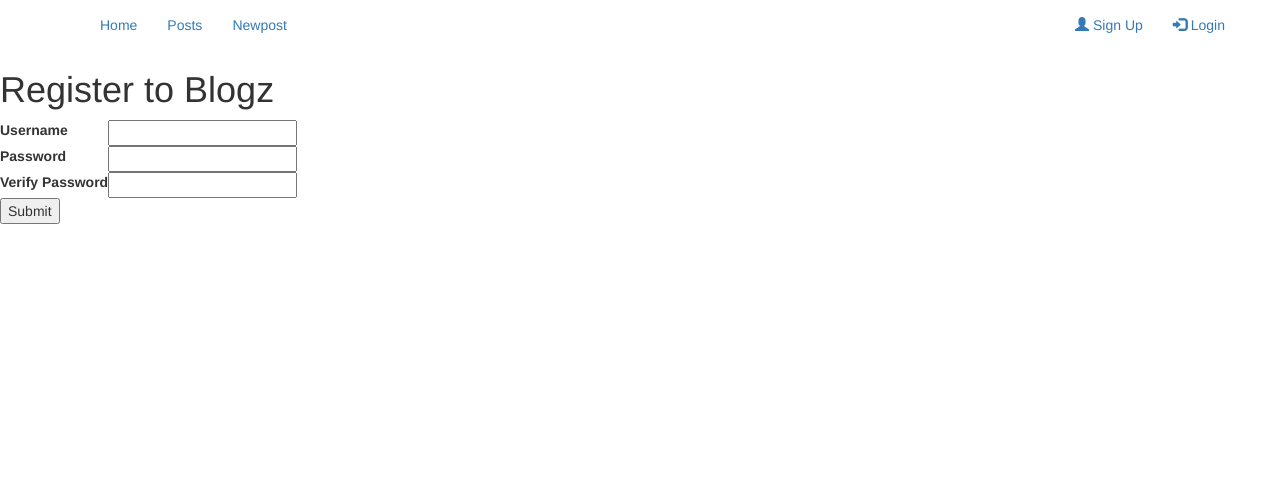
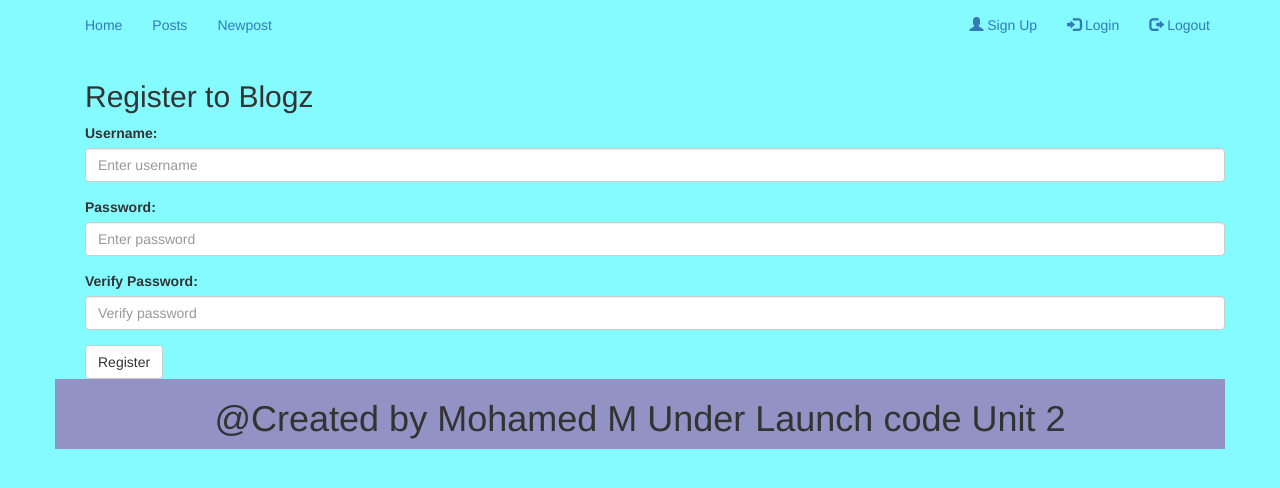
Before and after one commit to mmoha4115/blogz, a Flask app: page /register in a window 1280 px wide. Shown: the top 488 px of the page. Run offline with Flask 2, Linux system fonts and the light colour scheme; some libraries are stand-ins or nearby versions.

Commit message:
added bootstrap and background color and a footer

```diff
--- a/main.py
+++ b/main.py
@@ -62,6 +62,7 @@ def register():
             db.session.add(new_user)
             db.session.commit()
             session['user'] = user
+            flash('Logged In', 'error')
             return redirect('/')
         else:
             # TODO - user better response messaging
@@ -71,6 +72,7 @@ def register():
 @app.route('/logout')
 def logout():
     del session['user']
+    flash('LOGGED OUT', 'error')
     return redirect('/')
 
 @app.route('/blog')
--- a/static/styles/main.css
+++ b/static/styles/main.css
@@ -1,3 +1,22 @@
-error{
-    color: green;
+#blog{
+background-color: rgb(133, 255, 214)
 }
+#index{
+background-color: rgb(255, 131, 131)
+}
+#login{
+background-color: rgb(132, 251, 255)
+}
+#newpost{
+background-color: rgb(255, 179, 179)
+}
+#register{
+background-color: rgb(100, 211, 255)
+}
+#singleUser{
+    background-color: rgb(152, 151, 255)
+
+}
+#viewpost{
+    background-color: rgb(202, 255, 142)
+}
--- a/templates/base.html
+++ b/templates/base.html
@@ -3,52 +3,56 @@
 <head>
     <title>{{title}} </title>
 
-    <link rel="stylesheet" type= "text/css" href="/static/styles/main.css">
     <meta charset="utf-8">
     <meta name="viewport" content="width=device-width, initial-scale=1">
      <link rel="stylesheet" href="https://maxcdn.bootstrapcdn.com/bootstrap/3.3.7/css/bootstrap.min.css">
     <link href="https://fonts.googleapis.com/css?family=Montserrat" rel="stylesheet">
     <script src="https://ajax.googleapis.com/ajax/libs/jquery/3.3.1/jquery.min.js"></script>
     <script src="https://maxcdn.bootstrapcdn.com/bootstrap/3.3.7/js/bootstrap.min.js"></script>
-
+      <link rel="stylesheets" type= "text/css" href="/static/styles/main.css">
+      <style>
+body{
+background-color: rgb(132, 251, 255);
+}
+#footer{
+  background-color: rgb(146, 146, 197);
+}
+      </style>
     </head>
 <body>
-<div class="container">
 
         <div class="container">
                 <ul class="nav navbar-nav">
                   <li class="active"><a href="./">Home</a></li>
-                  <li class="dropdown"><a  href="./blog">Posts</a>
+                  <li ><a  href="./blog">Posts</a>
                   </li>
                   <li><a href="./newpost">Newpost</a></li>
                 </ul>
                 <ul class="nav navbar-nav navbar-right">
                   <li><a href="./register"><span class="glyphicon glyphicon-user"></span> Sign Up</a></li>
                   <li><a href="./login"><span class="glyphicon glyphicon-log-in"></span> Login</a></li>
+                  <li><a href="./logout"><span class="glyphicon glyphicon-log-out"></span> Logout</a></li>
+
                 </ul>
               </div>
             </nav>
           </div>
 
-        <!-- <a href="./blog" style="display:inline-block; margin-right: 20px;"><h3>All posts </h3></a>
-        <a href="./" style="display:inline-block; margin-right: 20px;">  <h3>All Users</h3></a>
-         <a href="./newpost" style="display:inline-block;">  <h3>Add a blog entry</h3></a>
-
-          <a href="./login" style="display:inline-block; text-align:left; margin-left: 120px;">Log in</a>
-
-          <a href="./logout" style="display:inline-block; text-align:left; margin-left: 20px;">Log Out</a> -->
-
     {% with messages = get_flashed_messages(with_categories=True) %}
     <ul>
         {% for category,message in messages %}
-        <li class="{{ category }}"> {{ message }} </li>
+        <li class="{{ category }} alert-danger"> {{ message }} </li>
         {% endfor %}
     </ul>
     {% endwith %}
+<div class="container">
 
     {%  block content%}
 
     {% endblock %}
   </div>
+  <footer id="footer" class="container text-center">
+    <h1>@Created by Mohamed M Under Launch code Unit 2</h1>
+  </footer>
 </body>
 </html>
--- a/templates/index.html
+++ b/templates/index.html
@@ -1,10 +1,11 @@
 {% extends "base.html" %}
 
 {% block content %}
-
+<div id="index">
 <h1>All users!</h1>
 {% for user in users %}
 <h2><a href="./singleUser?user={{user.user}}">{{user.user}}</a></h2>
 
 {% endfor %}
+</div>
 {% endblock %}
--- a/templates/newpost.html
+++ b/templates/newpost.html
@@ -1,7 +1,7 @@
 {% extends "base.html" %}
 {%  block content%}
 
-    <div class="container">
+    <div class="container" id="newpost">
 
 <h1 class="text-center"><strong>  Add a blog entry</strong></h1>
 
--- a/templates/register.html
+++ b/templates/register.html
@@ -2,36 +2,30 @@
 
 
 {% block content %}
+<div class="container" id="register">
+    <h2>Register to Blogz</h2>
+    <form action="/register"  method="POST">
+        <div class="form-group">
+        <label for="email">Username:</label>
+        <input type="text" class="form-control" id="email" placeholder="Enter username" name="user">
+        <span class="alert-danger">{{user_error}}</span></td>
 
+      </div>
+      <div class="form-group">
+        <label for="password">Password:</label>
+        <input type="password" class="form-control" id="pwd" placeholder="Enter password" name="password" value="{{password}}">
+        <span class="alert-danger">{{password_error}}</span></td>
+      </div>
 
-<h1>Register to Blogz</h1>
-<form action="/register"  method="POST">
-    <table>
-         <tr>
-              <td><label for="user">Username</label></td>
-             <td><input  type="text" name="user"  value="{{user}}"/>
-            <span class="error">{{user_error}}</span></td>
-          </tr>
-    <tr>
-    <td><label for="password">Password</label></td>
-    <td><input  type="password" name="password" value="{{password}}" />
-
-    <span class="error">{{password_error}}</span></td>
-    </tr>
-    <tr>
-            <td><label for="verify">Verify Password</label></td>
-            <td><input  type="password" name="verify" value="{{verify}}" />
-                <span class="error">{{verify_error}}</span></td>
-            </td>
-
-</tr>
-
-    <tr>
-            <td><input  type="submit" name="Register" /></td>
-    </tr>
-
-    </table>
-</form>
-
+      <div class="form-group">
+        <label for="verify">Verify Password:</label>
+        <input type="password" class="form-control" id="pwd" placeholder="Verify password" name="verify" value="{{verify}}">
+        <span class="alert-danger">{{verify_error}}</span></td>
+      </div>
+      <div>
+      <button type="submit" class="btn btn-default">Register</button>
+    </div>
+    </form>
+  </div>
 
 {% endblock %}
--- a/templates/singleUser.html
+++ b/templates/singleUser.html
@@ -1,6 +1,7 @@
 {% extends "base.html" %}
 
 {% block content %}
+ <div id="singleUser">
 <div class="text-center"><h1>All posts by {{user}}</h1></div>
 
    {% for post in posts.items %}
@@ -13,11 +14,12 @@
    {% for page_num in posts.iter_pages(left_edge=1,right_edge=1,left_current=1,right_current=2) %}
    {%if page_num %}
     {% if posts.page == page_num %}
+        <a  class="btn btn-danger mb-4" href="{{ url_for('singleUser',user=user,page=page_num)}}">{{ page_num }}</a>
+   {% else %}
         <a  class="btn btn-info mb-4" href="{{ url_for('singleUser',user=user,page=page_num)}}">{{ page_num }}</a>
-   {% else %}
-        <a  class="btn btn-outline-info mb-4" href="{{ url_for('singleUser',user=user,page=page_num)}}">{{ page_num }}</a>
    {% endif %}
 
    {% endif %}
    {% endfor %}
+</div>
 {% endblock %}
--- a/templates/viewpost.html
+++ b/templates/viewpost.html
@@ -1,9 +1,8 @@
 {% extends "base.html" %}
 {%  block content%}
-
-
+<div id="viewpost">
 <h1 style="text-align:center; color:black;"><strong> {{post.title}}</strong></h1>
     <h3>{{ post.body}}</h3>
     <h6>Written by <a href="./singleUser?user={{ post.author }}">{{post.author}} </a> on {{post.pub_date}}.</h6>
-
+</div>
     {% endblock %}
```
Also changed, not shown: templates/blog.html (+5 -4 lines), templates/login.html (+17 -19 lines).
